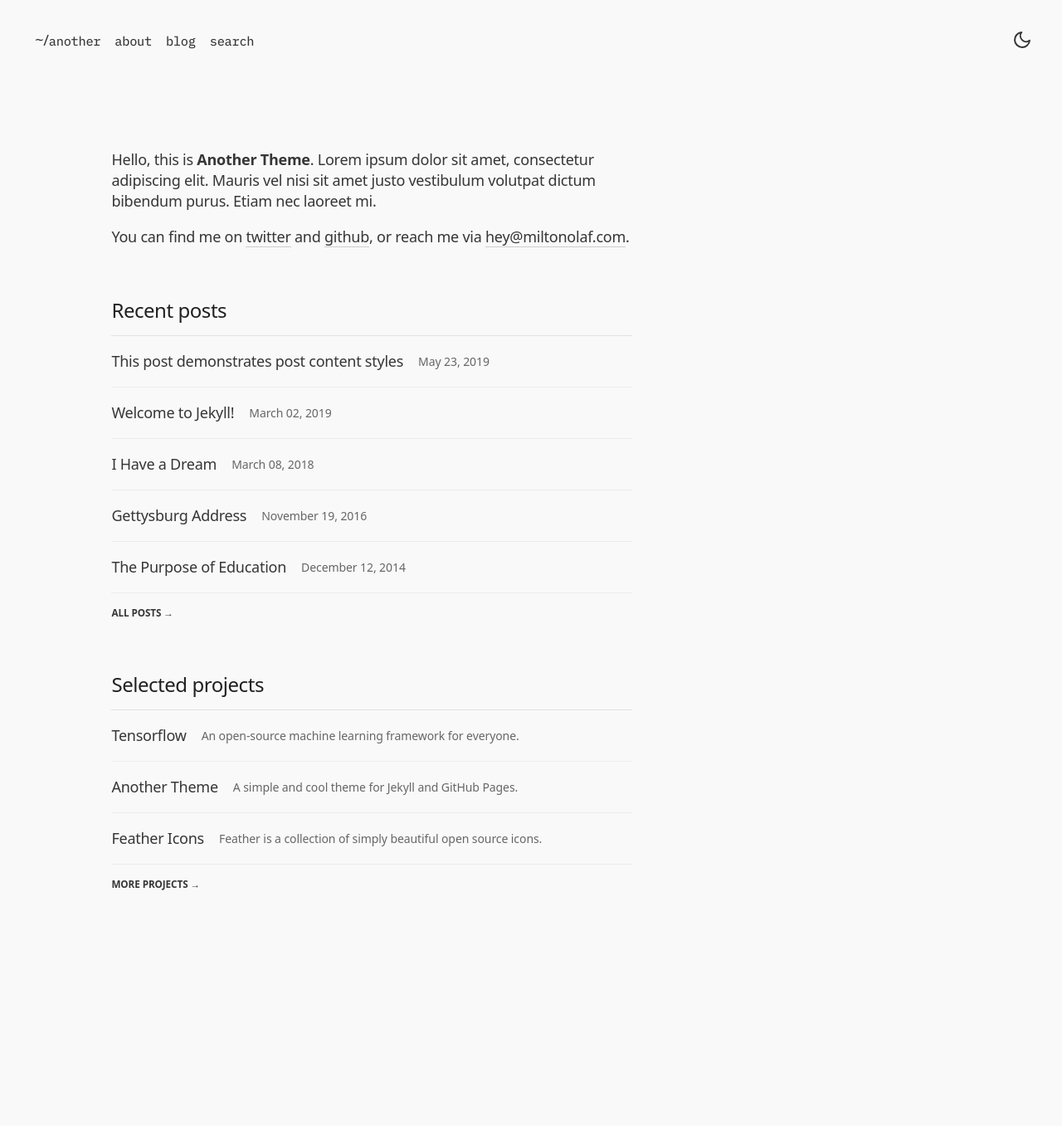
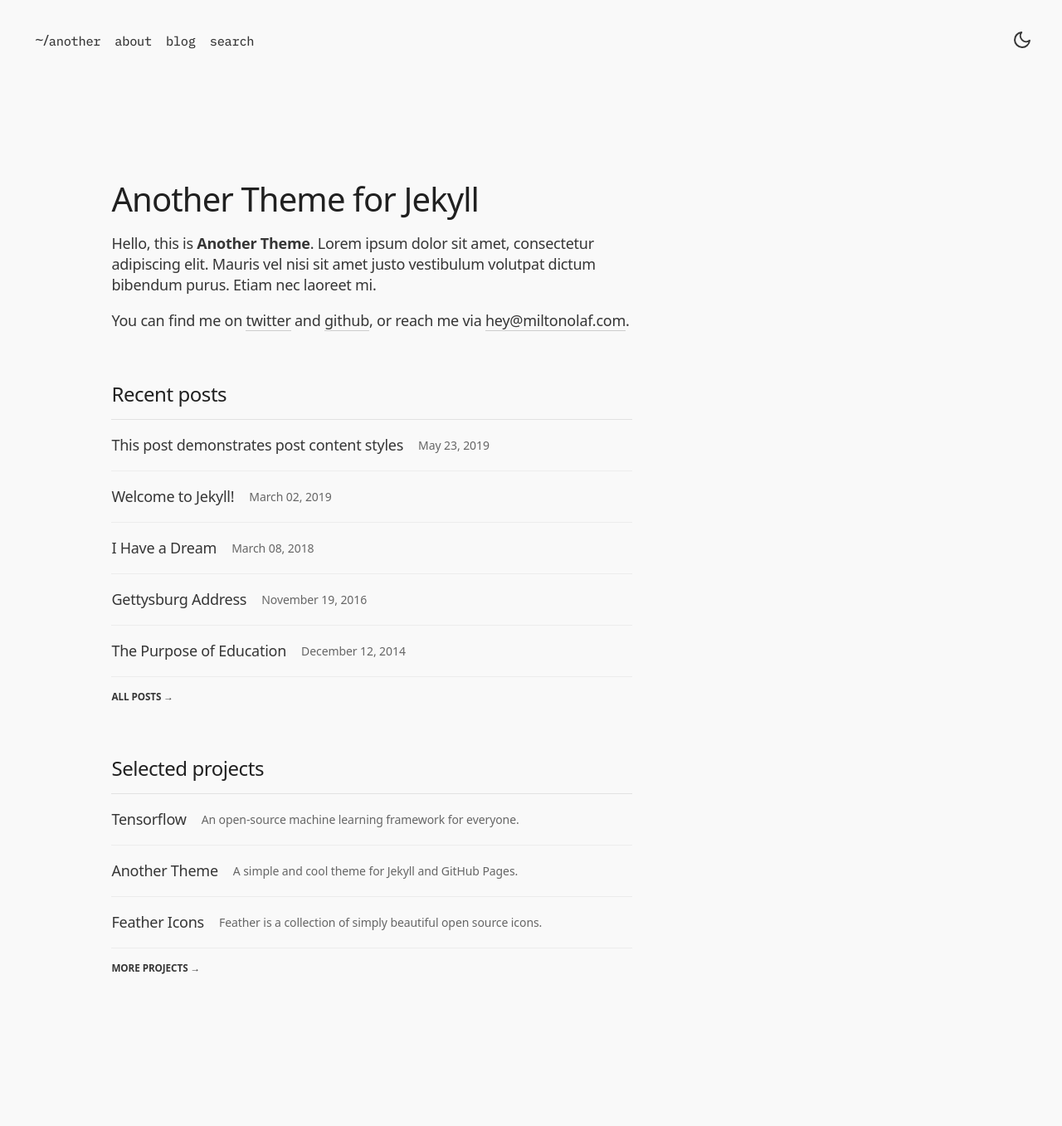
Before and after one commit to miltonparedes/another, a Jekyll site: the page built from index.md, in a window 1280 px wide. Shown: the whole page at 83% size. Built offline with Jekyll 4.4.1, drawn with Linux system fonts in a browser that asks for light colours; some web fonts are replaced; before the commit the page ends 1256 px from its top, so only the background shows below that.

Commit message:
Hero title

```diff
--- a/_layouts/home.html
+++ b/_layouts/home.html
@@ -1,6 +1,7 @@
 ---
 layout: default
 ---
+<h1>Another Theme for Jekyll</h1>
 {{ content }}
 
 {% include last-posts.html %}
```
